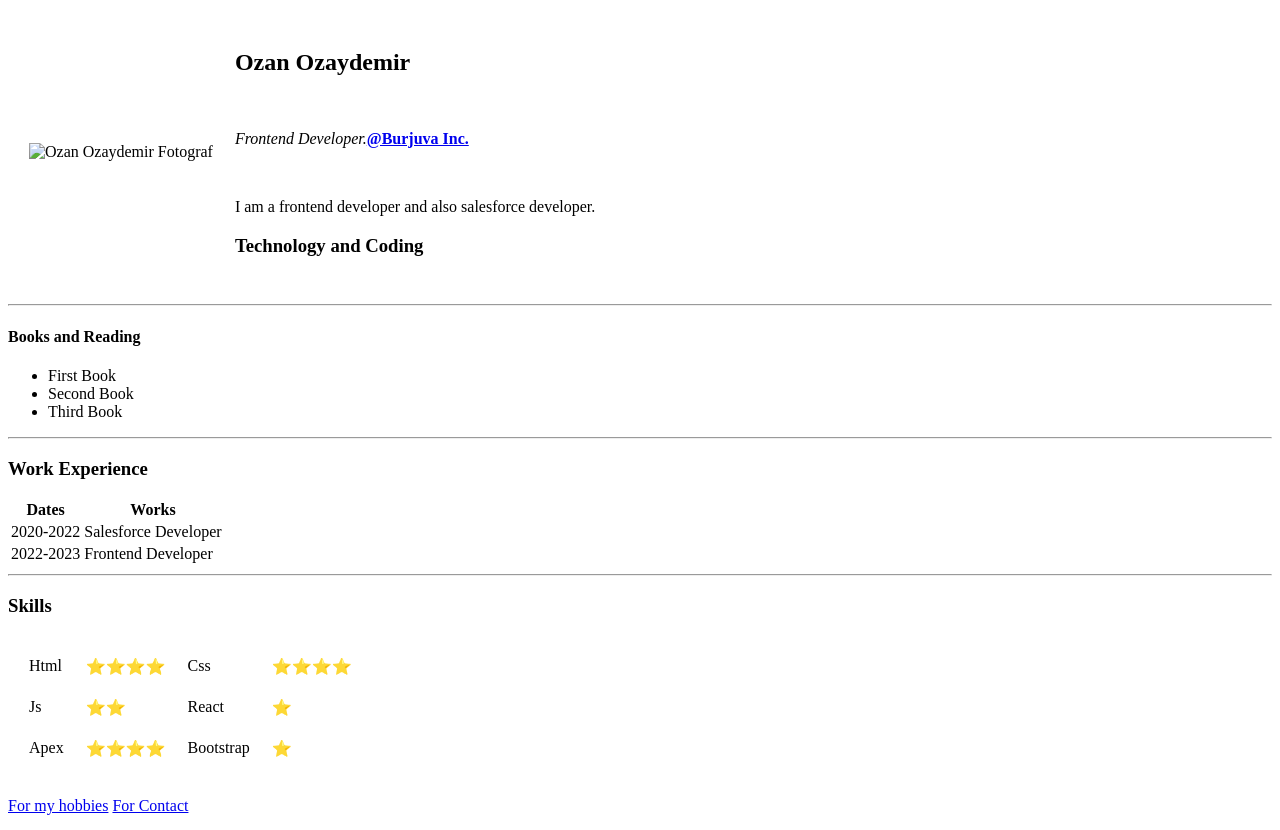
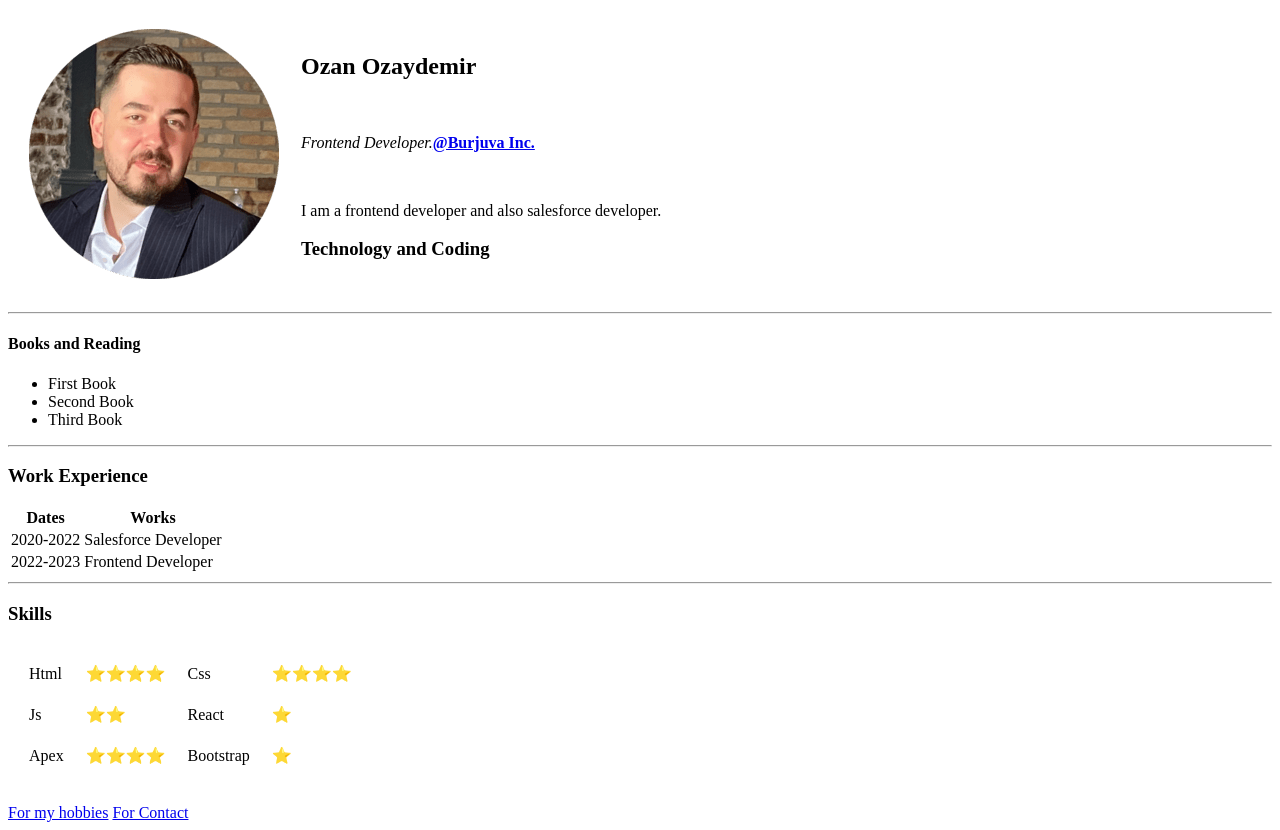
Before and after one commit to oziydemir/cv, a plain HTML site: page index.html in a window 1280 px wide. Drawn offline with Linux system fonts and the light colour scheme; the site is published under a folder, as on GitHub Pages, so addresses that start at the root find nothing.

Commit message:
img link changed

```diff
--- a/index.html
+++ b/index.html
@@ -9,7 +9,7 @@
     <table cellspacing="20">
         <tr>
             <td>
-                <img src="/1664993553025-modified (1).png" alt="Ozan Ozaydemir Fotograf" sizes="50x50">
+                <img src="1664993553025-modified (1).png" alt="Ozan Ozaydemir Fotograf" sizes="50x50">
             </td>
             <td>
                 <h2>Ozan Ozaydemir</h2>
```
